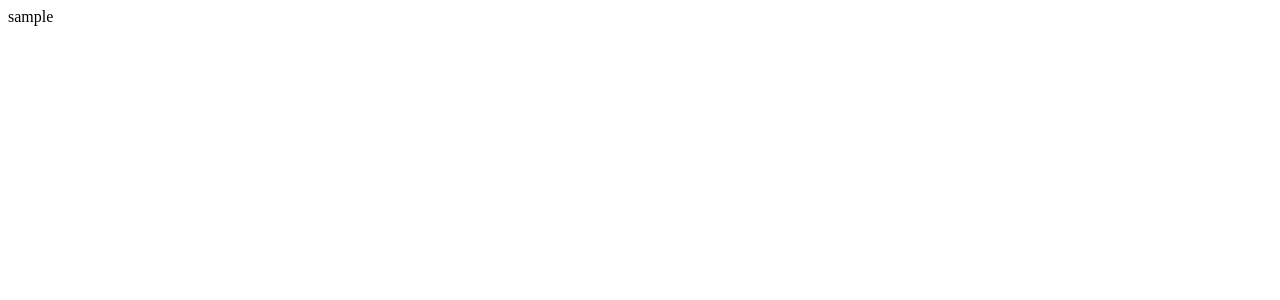
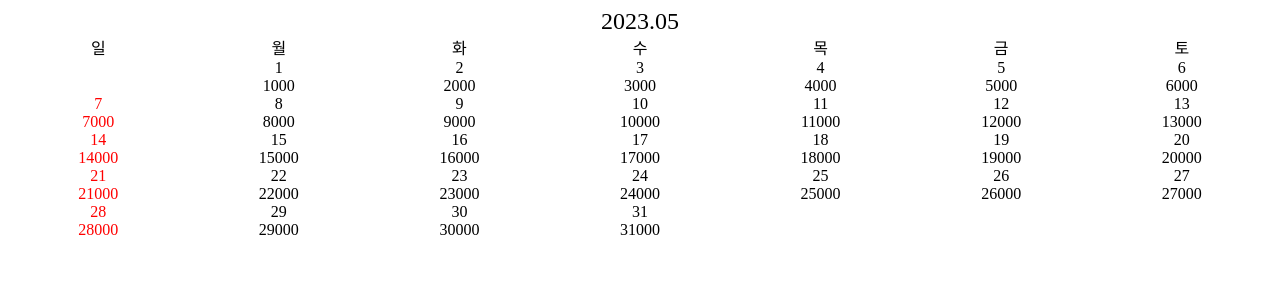
Before and after one commit to hongjeaho/calendar-app, a React (Create React App) app: page / in a window 1280 px wide. Shown: the top 300 px of the page. Built offline with nearby package versions, Linux system fonts and the light colour scheme.

Commit message:
기본 달력 UI 구현

```diff
--- a/package.json
+++ b/package.json
@@ -14,6 +14,7 @@
     "@types/react": "^18.0.0",
     "@types/react-dom": "^18.0.0",
     "add": "^2.0.6",
+    "date-fns": "^2.30.0",
     "react": "^18.2.0",
     "react-dom": "^18.2.0",
     "react-scripts": "5.0.1",
--- a/src/App.tsx
+++ b/src/App.tsx
@@ -1,7 +1,29 @@
 import React from 'react'
+import { type AccommoDatePrice } from './type'
+import { format, endOfMonth } from 'date-fns'
+import Calendar from './components/Calendar'
+
+function getDemoData() {
+  const toDay = new Date()
+  const sampleData: AccommoDatePrice[] = []
+  const lastDate = endOfMonth(toDay)
+
+  for (let day = 1; day <= lastDate.getDate(); day++) {
+    sampleData.push({
+      date: format(new Date(toDay.getFullYear(), toDay.getMonth(), day), 'yyyy.MM.dd'),
+      price: parseInt(`${day}000`),
+    })
+  }
+
+  return sampleData
+}
 
 function App() {
-  return <div>sample</div>
+  return (
+    <div>
+      <Calendar accommoDatePrice={getDemoData()} />
+    </div>
+  )
 }
 
 export default App
--- /dev/null
+++ b/src/components/Calendar/CalendarBody.tsx
@@ -0,0 +1,33 @@
+import { type AccommoDatePrice } from '@/type'
+import React from 'react'
+import CalendarItem from './CalendarItem'
+import styled from '@emotion/styled/macro'
+
+interface Props {
+  currentDays: Array<Date | null>
+  accommoDatePrice: AccommoDatePrice[]
+}
+
+const Week = styled.div`
+  display: flex;
+`
+
+const CalendarBody: React.FC<Props> = ({ currentDays, accommoDatePrice }) => {
+  const weekNum = 7
+  const weeks = Math.ceil(currentDays.length / weekNum)
+
+  return (
+    <>
+      {[...Array(weeks).keys()].map(week => (
+        <Week key={week}>
+          <CalendarItem
+            days={currentDays.slice(week * weekNum, week * weekNum + weekNum)}
+            accommoDatePrice={accommoDatePrice}
+          />
+        </Week>
+      ))}
+    </>
+  )
+}
+
+export default CalendarBody
--- /dev/null
+++ b/src/components/Calendar/CalendarItem.tsx
@@ -0,0 +1,40 @@
+import styled from '@emotion/styled/macro'
+import React from 'react'
+import { type AccommoDatePrice } from '@/type'
+import { format } from 'date-fns'
+interface Props {
+  days: Array<Date | null>
+  accommoDatePrice: AccommoDatePrice[]
+}
+
+const Day = styled.div<{ week: number | undefined }>`
+  width: 100%;
+  text-align: center;
+  color: ${({ week }) => (week === 0 ? 'red' : '#000')};
+`
+
+const Date = styled.div``
+const Price = styled.div``
+
+const CalendarItem: React.FC<Props> = ({ days, accommoDatePrice }) => {
+  const items = Array.from({ length: 7 }, (_, index: number) => days[index])
+  console.dir(items)
+
+  return (
+    <>
+      {items.map((item, index) => (
+        <Day key={index} week={item?.getDay()}>
+          <Date>{item?.getDate()}</Date>
+          <Price>
+            {item != null &&
+              accommoDatePrice
+                .filter(accommo => accommo.date === format(item, 'yyyy.MM.dd'))
+                .map(accommo => accommo.price)}
+          </Price>
+        </Day>
+      ))}
+    </>
+  )
+}
+
+export default CalendarItem
--- /dev/null
+++ b/src/components/Calendar/index.tsx
@@ -0,0 +1,67 @@
+import React from 'react'
+import { type AccommoDatePrice } from '@/type'
+import { format, startOfMonth, endOfMonth, getDay, getDate } from 'date-fns'
+import styled from '@emotion/styled/macro'
+import CalendarBody from './CalendarBody'
+
+const Base = styled.div``
+
+const Title = styled.div`
+  margin: 0;
+  padding: 8ox 24px;
+  font-size: 24px;
+  font-weight: normal;
+  text-align: center;
+  color: #000;
+`
+
+const Contents = styled.div``
+
+const WeekHeader = styled.div`
+  width: 100%;
+  display: flex;
+  justify-content: center;
+  align-items: center;
+`
+
+const Week = styled.div`
+  width: 100%;
+  text-align: center;
+`
+
+interface Props {
+  accommoDatePrice: AccommoDatePrice[]
+}
+
+const currentDays = (currentDay: Date) => {
+  const startDay = startOfMonth(currentDay)
+  const lastDay = endOfMonth(currentDay)
+
+  const blank = Array(getDay(startDay)).fill(null)
+  const range = Array(getDate(lastDay))
+    .fill(null)
+    .map((_, index) => new Date(currentDay.getFullYear(), currentDay.getMonth(), index + 1))
+
+  return [...blank, ...range]
+}
+
+const Calendar: React.FC<Props> = ({ accommoDatePrice }) => {
+  const currentDate = new Date()
+  const DAYS = ['일', '월', '화', '수', '목', '금', '토']
+
+  return (
+    <Base>
+      <Title>{format(currentDate, 'yyyy.MM')}</Title>
+      <Contents>
+        <WeekHeader>
+          {DAYS.map(day => (
+            <Week key={day}>{day}</Week>
+          ))}
+        </WeekHeader>
+        <CalendarBody accommoDatePrice={accommoDatePrice} currentDays={currentDays(currentDate)} />
+      </Contents>
+    </Base>
+  )
+}
+
+export default Calendar
--- /dev/null
+++ b/src/type/index.ts
@@ -0,0 +1,4 @@
+export interface AccommoDatePrice {
+  date: string
+  price: number
+}
```
Also changed, not shown: tsconfig.json (+3 -8 lines), 1 other file (tests, documents, lock files or other folders).
